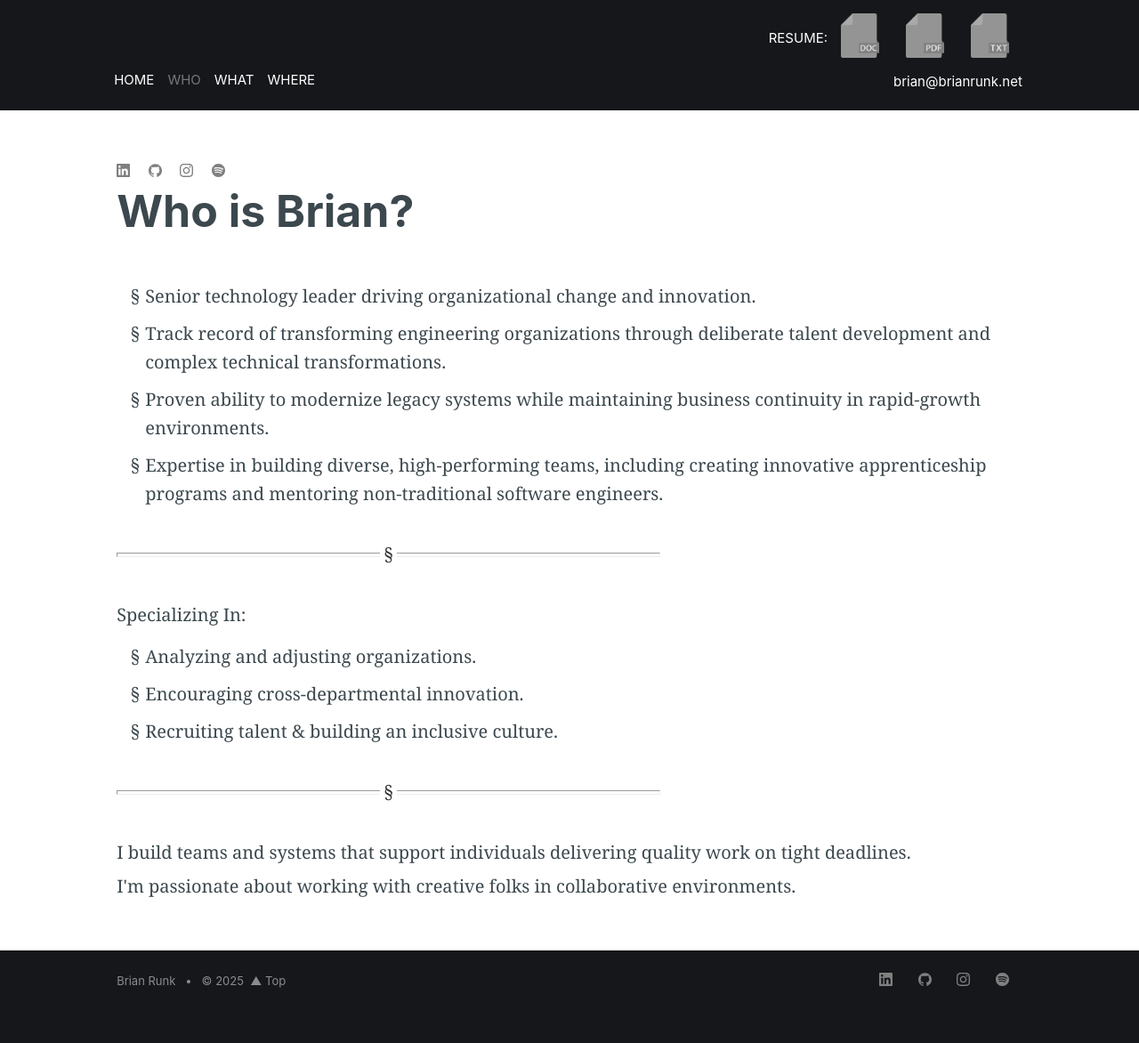
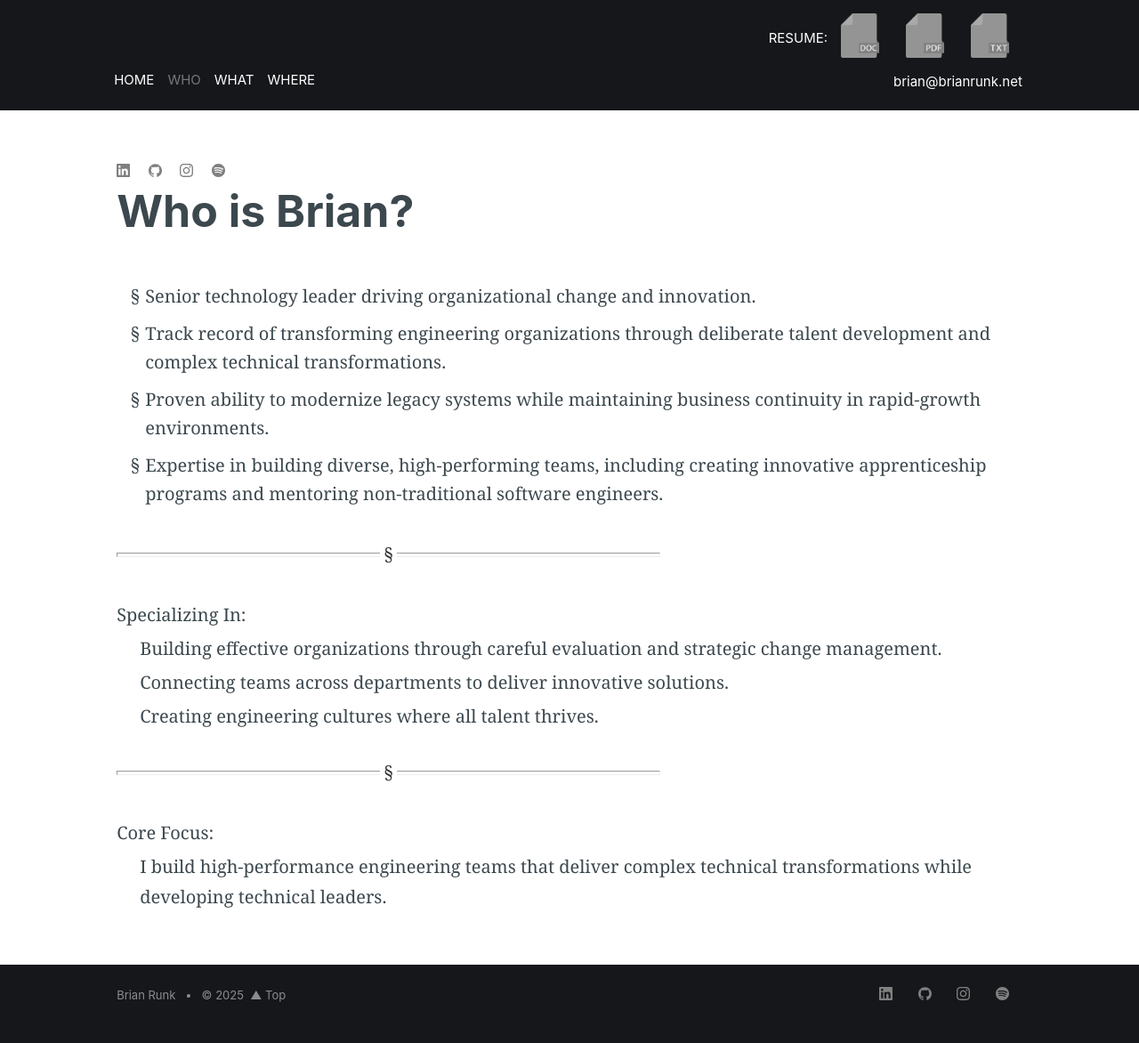
Before and after one commit to brian915/portfolio, a Jekyll site: the page built from who.md, in a window 1280 px wide. Shown: the whole page at 89% size. Built offline with Jekyll 4.4.1, drawn with Linux system fonts in a browser that asks for light colours.

Commit message:
updated bullets

```diff
--- a/who.md
+++ b/who.md
@@ -18,22 +18,18 @@ title: Who
 <li>Proven ability to modernize legacy systems while maintaining business continuity in rapid-growth environments.</li>
 <li>Expertise in building diverse, high-performing teams, including creating innovative apprenticeship programs and mentoring non-traditional software engineers.</li>
 </ul>
-
 <hr />
-
 <p>Specializing In:</p>
 <ul class="summary">
-<li>Analyzing and adjusting organizations.</li>
-<li>Encouraging cross-departmental innovation.</li>
-<li>Recruiting talent &amp; building an inclusive culture.</li>
+<p>Building effective organizations through careful evaluation and strategic change management.</p>
+<p>Connecting teams across departments to deliver innovative solutions.</p>
+<p>Creating engineering cultures where all talent thrives.</p>
 </ul>
-
 <hr />
-<p>I build teams and systems that support individuals delivering quality work on tight deadlines.</p>
-
-<p>I'm passionate about working with creative folks in collaborative environments.</p>
-
-
+<p>Core Focus:</p>
+<ul class="summary">
+<p>I build high-performance engineering teams that deliver complex technical transformations while developing technical leaders.</p>
+</ul>
 </section>
 
 </article>
```
